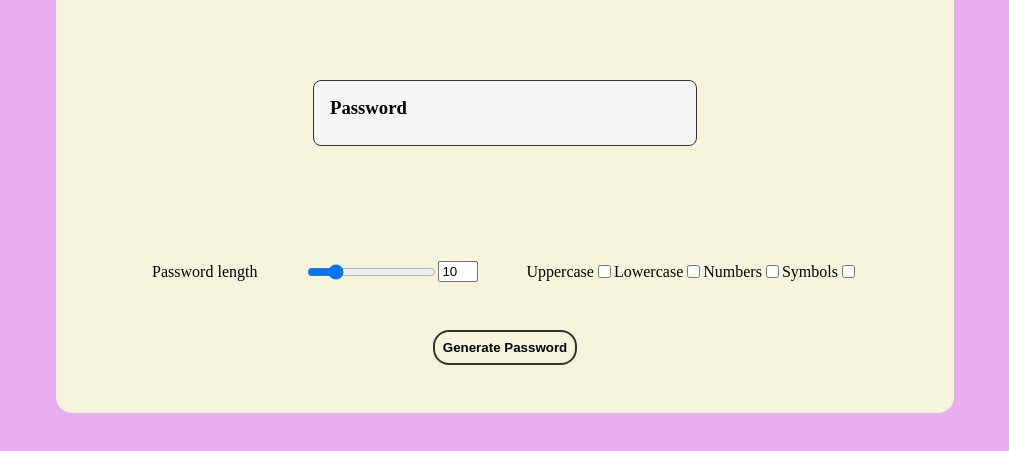
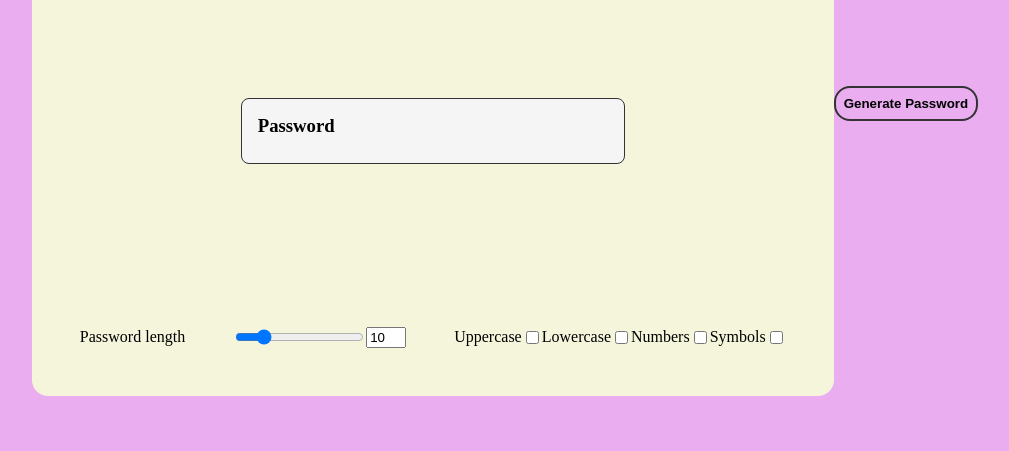
Before and after one commit to stephcorral/passwordGenerator, a plain HTML site: page index.html in a window 1280 px wide. Shown: the part 297-748 px from the top of the page, without its empty margins (135-1144 px from the left). Drawn offline with Linux system fonts and the light colour scheme.

Commit message:
doc: just givimg up

```diff
--- a/index.html
+++ b/index.html
@@ -24,7 +24,7 @@
         </div>
 
 
-        <div class="container">
+        <div class="container"></div>
             <form class="form" id="passwordGeneratorForm">
                 <label for="pwLen">Password length</label>
                 <div class="range">
```
Also changed, not shown: script.js (+5 -5 lines).
